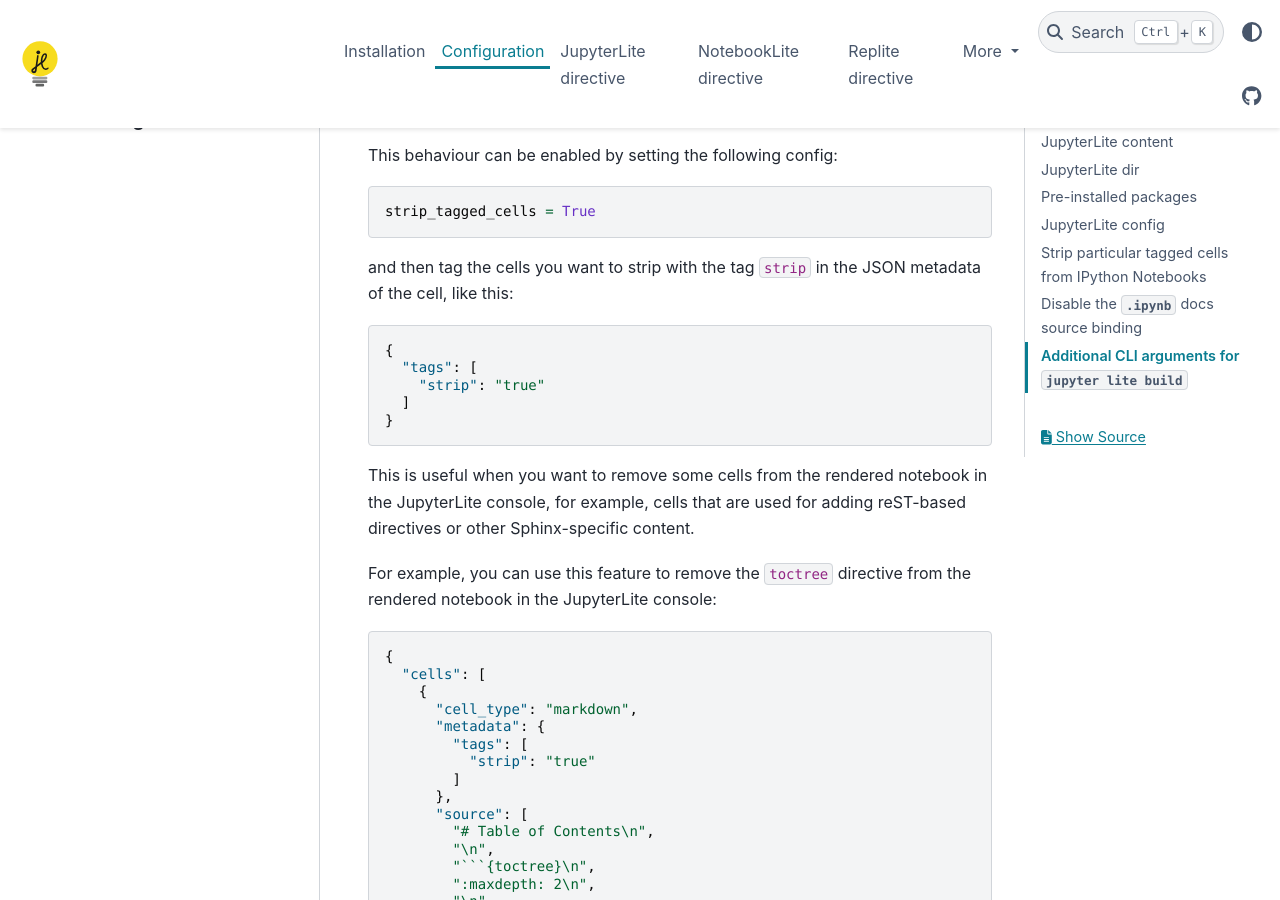
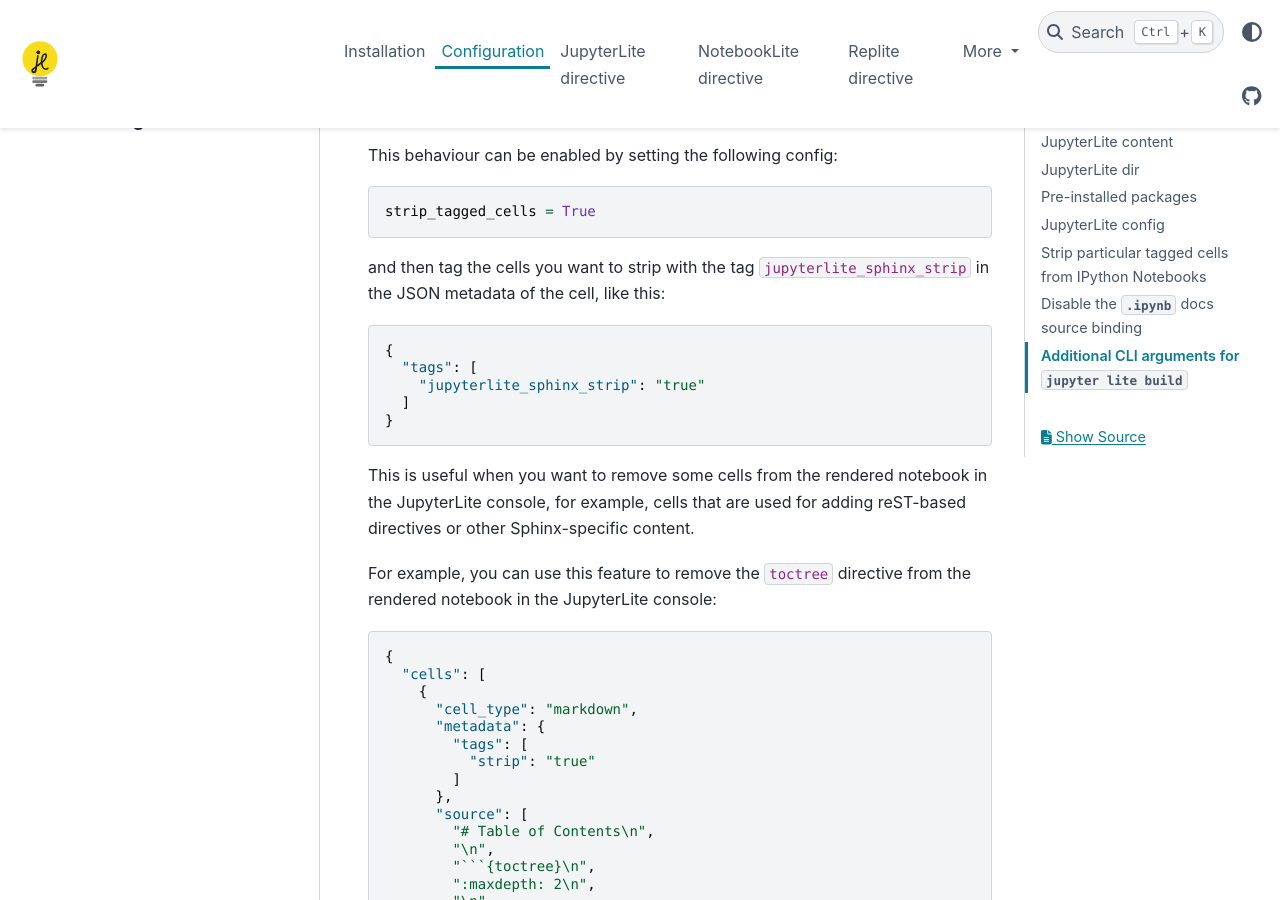
Before and after one commit to jupyterlite/jupyterlite-sphinx, a Sphinx documentation site: the page built from docs/configuration.md, in a window 1280 px wide and 900 px high, scrolled down 1844 px. Built offline with Sphinx 7.4.7 and the PyData theme 0.15.4, drawn with Linux system fonts in a browser that asks for light colours.

Commit message:
Change `strip` to `jupyterlite_sphinx_strip`

````diff
--- a/docs/configuration.md
+++ b/docs/configuration.md
@@ -64,12 +64,13 @@ This behaviour can be enabled by setting the following config:
 strip_tagged_cells = True
 ```
 
-and then tag the cells you want to strip with the tag `strip` in the JSON metadata of the cell, like this:
+and then tag the cells you want to strip with the tag `jupyterlite_sphinx_strip` in the JSON metadata
+of the cell, like this:
 
 ```json
 {
   "tags": [
-    "strip": "true"
+    "jupyterlite_sphinx_strip": "true"
   ]
 }
 ```
````
